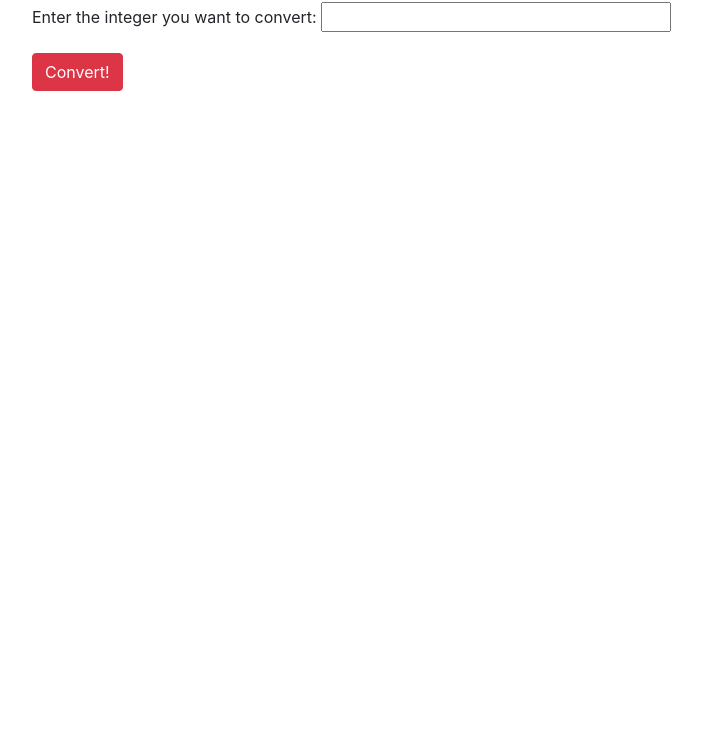
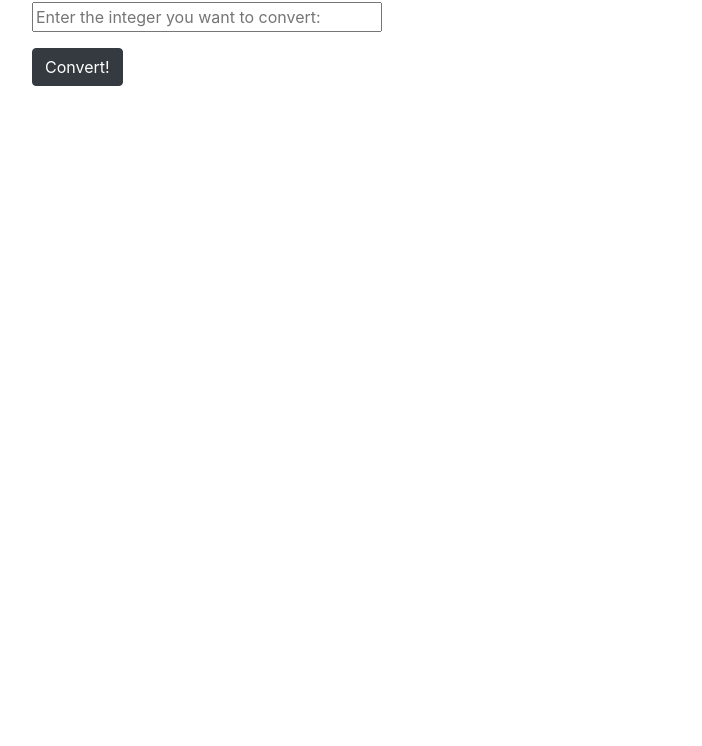
Before and after one commit to jesusridesthebus/roman-numerals, a plain HTML site: page index.html in a window 1280 px wide. Shown: the part 54-800 px from the top of the page, without its empty margins (53-755 px from the left). Drawn offline with Linux system fonts and the light colour scheme.

Commit message:
add min and max values and placeholder in input section in html

```diff
--- a/index.html
+++ b/index.html
@@ -14,16 +14,15 @@
 
       <form id="converter">
         <div class="form-group">
-          <label for="integer">Enter the integer you want to convert:</label>
-          <input id="english" type="number">
+          <input id="integer-input" type="number" min="1" max="3999" placeholder="Enter the integer you want to convert:">
         </div>
 
-        <button type="button" class="btn btn-danger">Convert!</button>
+        <button type="submit" class="btn btn-dark">Convert!</button>
       </form>
 
       <div id="result">
         <h5>Roman Numeral Conversion</h5>
-        <p>Result:<span class="conversion"></span></p>
+        <p>Result: <span class="conversion"></span></p>
       </div>
     </div>
   </body>
```
